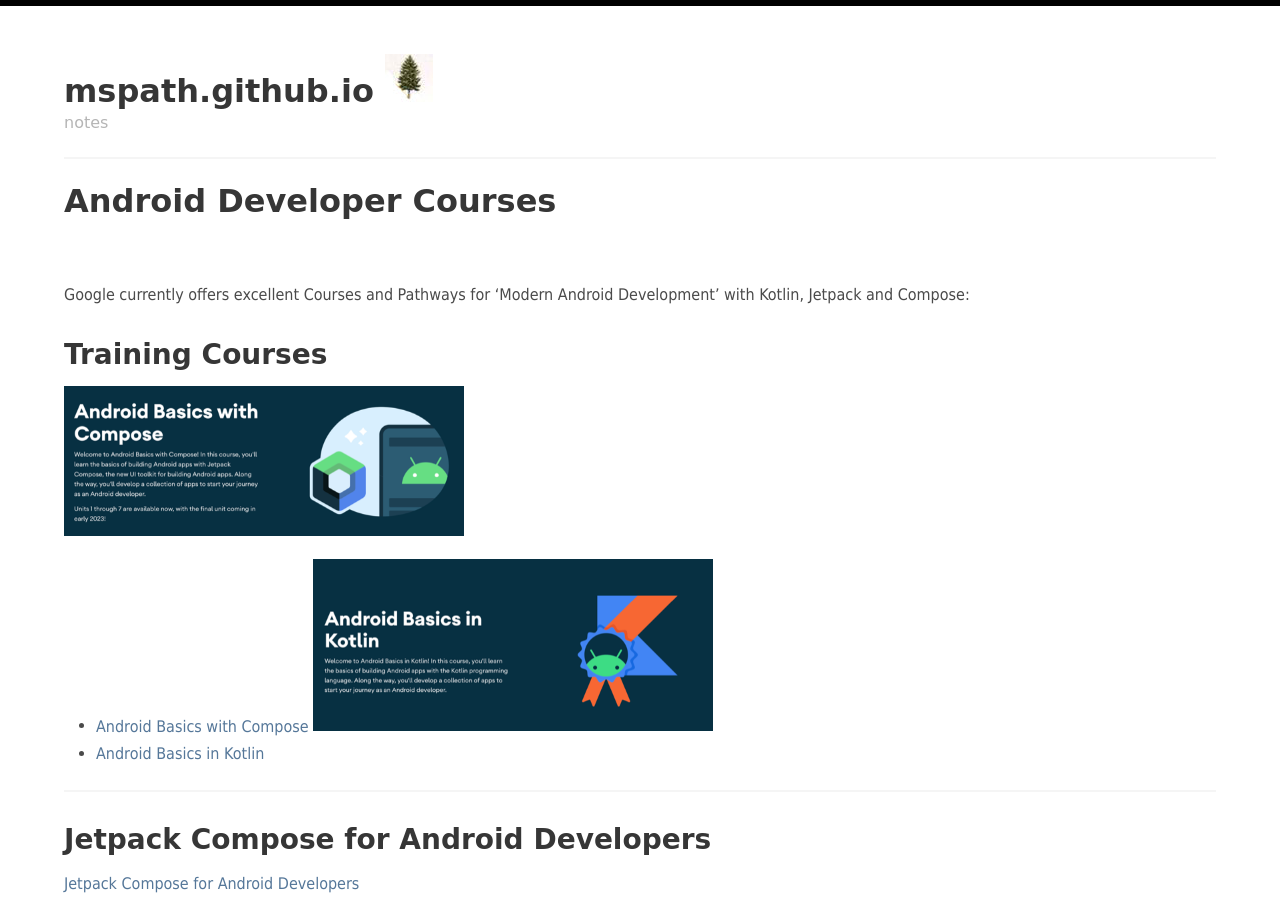
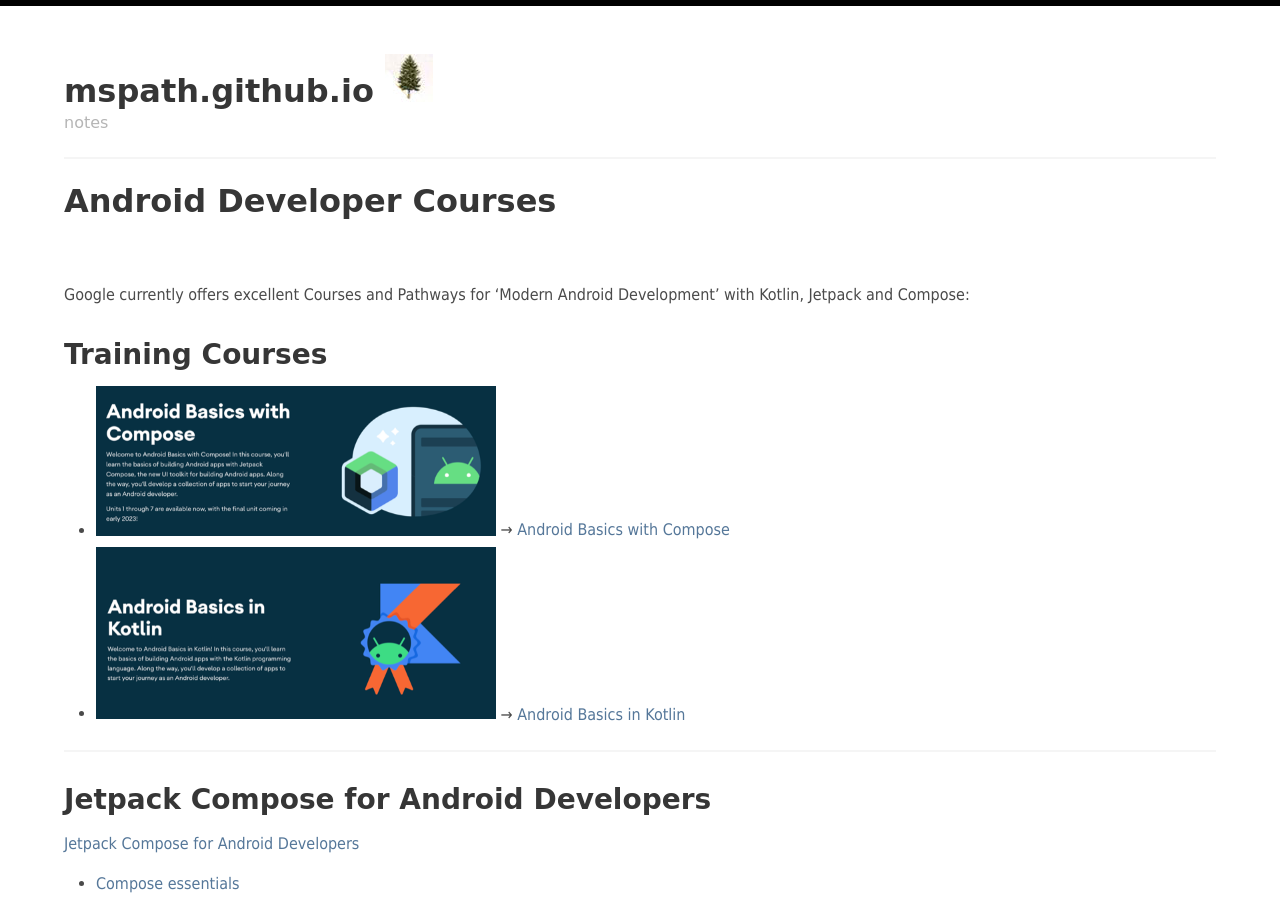
Before and after one commit to mspath/mspath.github.io, a Jekyll site: the page built from courses/android.md, in a window 1280 px wide and 900 px high. Built offline with Jekyll 4.4.1, drawn with Linux system fonts in a browser that asks for light colours.

Commit message:
fix layout

```diff
--- a/courses/android.md
+++ b/courses/android.md
@@ -6,10 +6,11 @@
 
 ## Training Courses
 
-![Screenshot Android Basics with Compose](/assets/img/courses/screenshot-android-basics-compose.png){:width="400px"}
-- [Android Basics with Compose](/courses/android-basics-compose.html)
-![Screenshot Android Basics in Kotlin](/assets/img/courses/screenshot-android-basics-kotlin.png){:width="400px"}
-- [Android Basics in Kotlin](/courses/android-basics-kotlin.html)
+- ![Screenshot Android Basics with Compose](/assets/img/courses/screenshot-android-basics-compose.png){:width="400px"}
+→ [Android Basics with Compose](/courses/android-basics-compose.html)
+
+- ![Screenshot Android Basics in Kotlin](/assets/img/courses/screenshot-android-basics-kotlin.png){:width="400px"}
+→ [Android Basics in Kotlin](/courses/android-basics-kotlin.html)
 
 ---
 
```
